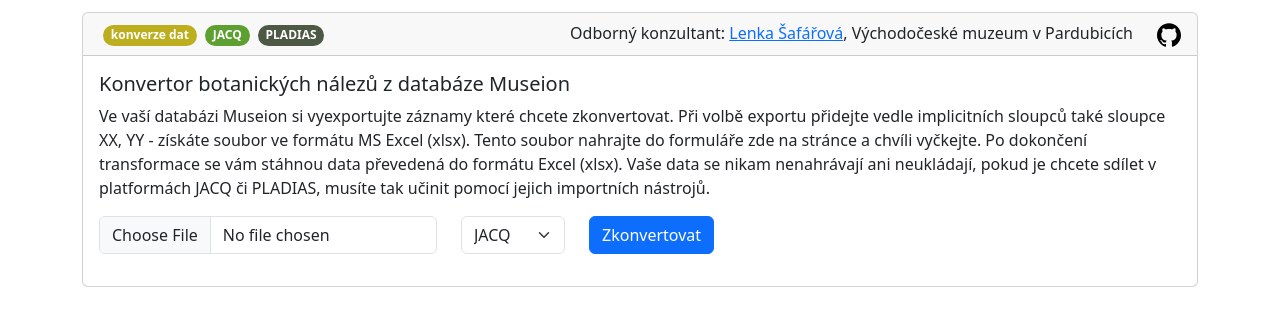
After one commit to biodiversity-cz/tools.biodiversity.cz, a Flask app: page /herbarium/museionConvertor in a window 1280 px wide. The commit adds this page. Shown: the part 383-715 px from the top of the page. Run offline with Flask 3, Linux system fonts and the light colour scheme; some libraries are stand-ins or nearby versions.

Commit message:
add museion converter

```diff
--- a/htdocs/routes/herbarium.py
+++ b/htdocs/routes/herbarium.py
@@ -1,5 +1,6 @@
 from flask import Response, Flask, request, render_template, send_file, Blueprint, jsonify, current_app, url_for
-from demusExporter.process_file import process_uploaded_file
+from demusExporter.process_file import process_uploaded_file as demus_process
+from museionExporter.process_file import process_uploaded_file as museion_process
 from io import BytesIO
 from barcode import Code39
 from barcode.writer import ImageWriter
@@ -21,11 +22,30 @@
         output_path = os.path.join(current_app.config['RESULT_FOLDER'], output_filename)
 
         uploaded_file.save(input_path)
-        process_uploaded_file(input_path, output_path, export_type)
+        demus_process(input_path, output_path, export_type)
 
         return send_file(output_path, as_attachment=True)
 
     return render_template("herbarium/demusConvertor.html")
+
+@herbarium_bp.route("/museionConvertor", methods=["GET", "POST"])
+def museion():
+    if request.method == "POST":
+        uploaded_file = request.files["file"]
+        export_type = request.form["type"]
+        if uploaded_file.filename == "":
+            return "Žádný soubor nebyl vybrán"
+
+        input_path = os.path.join(current_app.config['UPLOAD_FOLDER'], uploaded_file.filename)
+        output_filename = uploaded_file.filename.rsplit(".", 1)[0] + "_" + export_type + "output.xlsx"
+        output_path = os.path.join(current_app.config['RESULT_FOLDER'], output_filename)
+
+        uploaded_file.save(input_path)
+        museion_process(input_path, output_path, export_type)
+
+        return send_file(output_path, as_attachment=True)
+
+    return render_template("herbarium/museionConvertor.html")
 
 @herbarium_bp.route("/barcodeGenerator", methods=["GET"])
 def barcodeGenerator():
--- /dev/null
+++ b/htdocs/templates/herbarium/museionConvertor.html
@@ -0,0 +1,53 @@
+{% extends "base.html" %}
+{% block title %}Museion2JACQ | Biodiversity.CZ{% endblock %}
+{% block content %}
+<section class="container">
+    <div class="card">
+        <div class="card-header">
+            <div class="row">
+                <div class="col-auto">
+                    <span class="badge bg-conversion rounded-pill ms-1">konverze dat</span>
+                    <span class="badge bg-jacq rounded-pill ms-1">JACQ</span>
+                    <span class="badge bg-pladias rounded-pill ms-1">PLADIAS</span>
+                </div>
+                <div class="col-auto ms-auto">
+                    Odborný konzultant: <a href="mailto:safarova@vcm.cz">Lenka Šafářová</a>, Východočeské muzeum v Pardubicích
+                </div>
+                <div class="col-auto">
+                    <a href="https://github.com/biodiversity-cz/museionExporter" class="notion-link" target="_blank"
+                       rel="noopener noreferrer">
+                        <svg xmlns="http://www.w3.org/2000/svg" viewBox="0 0 24 24" width="24" height="24"><title>
+                            GitHub</title>
+                            <path d="M12 .297c-6.63 0-12 5.373-12 12 0 5.303 3.438 9.8 8.205 11.385.6.113.82-.258.82-.577 0-.285-.01-1.04-.015-2.04-3.338.724-4.042-1.61-4.042-1.61C4.422 18.07 3.633 17.7 3.633 17.7c-1.087-.744.084-.729.084-.729 1.205.084 1.838 1.236 1.838 1.236 1.07 1.835 2.809 1.305 3.495.998.108-.776.417-1.305.76-1.605-2.665-.3-5.466-1.332-5.466-5.93 0-1.31.465-2.38 1.235-3.22-.135-.303-.54-1.523.105-3.176 0 0 1.005-.322 3.3 1.23.96-.267 1.98-.399 3-.405 1.02.006 2.04.138 3 .405 2.28-1.552 3.285-1.23 3.285-1.23.645 1.653.24 2.873.12 3.176.765.84 1.23 1.91 1.23 3.22 0 4.61-2.805 5.625-5.475 5.92.42.36.81 1.096.81 2.22 0 1.606-.015 2.896-.015 3.286 0 .315.21.69.825.57C20.565 22.092 24 17.592 24 12.297c0-6.627-5.373-12-12-12"></path>
+                        </svg>
+                    </a>
+                </div>
+            </div>
+        </div>
+        <div class="card-body">
+            <h5 class="card-title">Konvertor botanických nálezů z databáze Museion</h5>
+            <p class="card-text">Ve vaší databázi Museion si vyexportujte záznamy které chcete zkonvertovat. Při
+                volbě exportu přidejte vedle  implicitních sloupců také sloupce XX, YY - získáte soubor ve formátu MS Excel (xlsx). Tento soubor nahrajte
+                do formuláře zde na stránce a chvíli vyčkejte. Po dokončení transformace se vám stáhnou data převedená
+                do formátu Excel (xlsx). Vaše data se nikam nenahrávají ani neukládají, pokud je chcete sdílet v
+                platformách JACQ či PLADIAS, musíte tak učinit pomocí jejich importních nástrojů.</p>
+            <form method="post" enctype="multipart/form-data">
+                <div class="row">
+                    <div class="col-auto">
+                        <input type="file" name="file" accept=".xlsx" required class="form-control">
+                    </div>
+                    <div class="col-auto">
+                        <select name="type" class="form-select">
+                            <option value="jacq">JACQ</option>
+                            <option value="pladias">Pladias</option>
+                        </select>
+                    </div>
+                    <div class="col-auto">
+                        <button type="submit" class="btn btn-primary mb-3">Zkonvertovat</button>
+                    </div>
+                </div>
+            </form>
+        </div>
+    </div>
+</section>
+{% endblock %}
--- a/requirements.txt
+++ b/requirements.txt
@@ -1,4 +1,5 @@
 git+https://github.com/biodiversity-cz/demusExporter.git@main
+git+https://github.com/biodiversity-cz/museionExporter.git@main
 flask
 gunicorn
 python-barcode
```
Also changed, not shown: htdocs/templates/index.html (+18 -0 lines).
